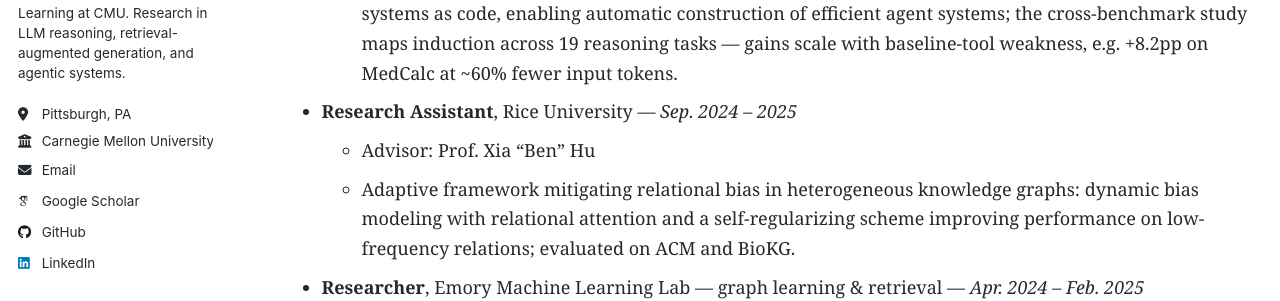
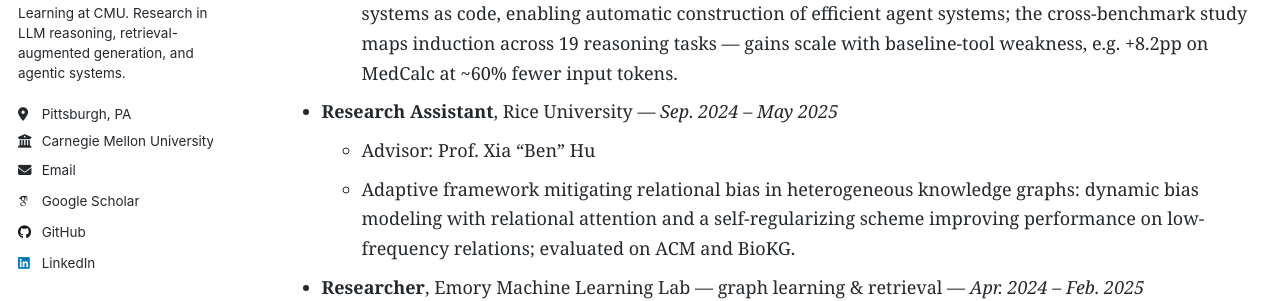
Before and after one commit to lexilei/lexilei.github.io, a Jekyll site: the page built from _pages/cv.md, in a window 1280 px wide and 900 px high, scrolled down 1051 px. Shown: the part 161-462 px from the top of the window. Built offline with Jekyll 4.4.1, drawn with Linux system fonts in a browser that asks for light colours; some web fonts are replaced; a script that is not in the unit is left out.

Commit message:
Rice RA end date: May 2025

```diff
--- a/_pages/cv.md
+++ b/_pages/cv.md
@@ -31,7 +31,7 @@ Research experience
   * Discovery matches expert design: with no per-task authoring, induced libraries match or exceed hand-authored decompositions on every comparable subtask across MuSR, RuleArena, and NatPlan.
   * Ablations: replacing tool descriptions with adversarial text causes 20–32pp drops on content-critical tasks but no degradation on structure-only ones; cross-judge agreement 96.6%.
   * **Learning to Construct** (co-first author, under review at NeurIPS 2026; co-led a team of 7): casts agent systems as code, enabling automatic construction of efficient agent systems; the cross-benchmark study maps induction across 19 reasoning tasks — gains scale with baseline-tool weakness, e.g. +8.2pp on MedCalc at ~60% fewer input tokens.
-* **Research Assistant**, Rice University — *Sep. 2024 – 2025*
+* **Research Assistant**, Rice University — *Sep. 2024 – May 2025*
   * Advisor: Prof. Xia "Ben" Hu
   * Adaptive framework mitigating relational bias in heterogeneous knowledge graphs: dynamic bias modeling with relational attention and a self-regularizing scheme improving performance on low-frequency relations; evaluated on ACM and BioKG.
 * **Researcher**, Emory Machine Learning Lab — graph learning & retrieval — *Apr. 2024 – Feb. 2025*
```
